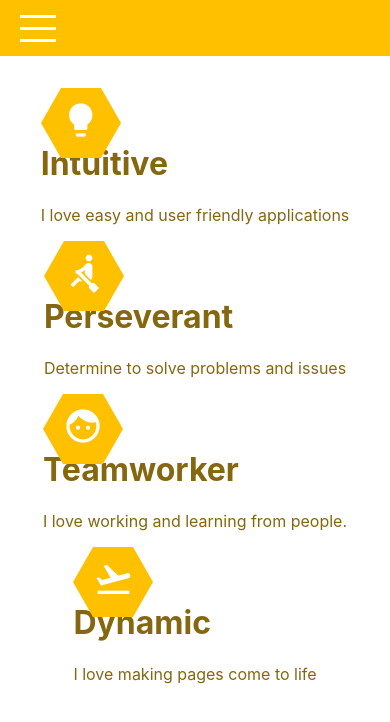
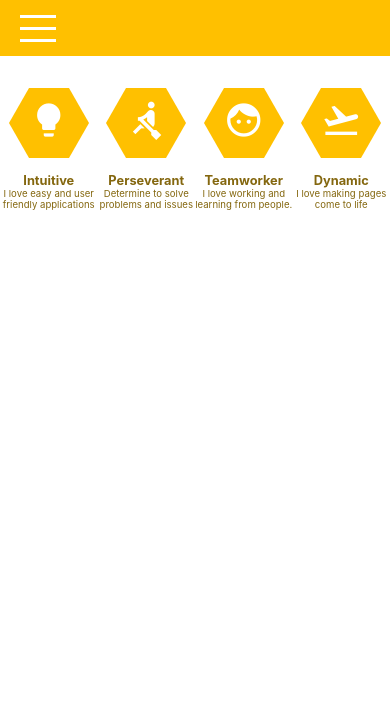
Before and after one commit to yidah/react-cv, a React (Create React App) app: page /about in a window 390 px wide. Shown: the top 722 px of the page. Built offline with nearby package versions, Linux system fonts and the light colour scheme.

Commit message:
Added Softskill description for mobile

```diff
--- a/src/components/About/SoftSkills/SoftSkills.module.css
+++ b/src/components/About/SoftSkills/SoftSkills.module.css
@@ -48,6 +48,30 @@
     top:0.75rem;
 }
 
+.SoftSkill {
+    display: flex;
+    flex-direction: column;
+    align-items: center;
+    width: 25%;
+}
+
+.SoftSkillDescription {
+    display: flex;
+    flex-direction: column;
+    align-items: center;
+    padding-top: 50px;
+}
+
+.SoftSkillDescription h1, p {
+    text-align: center;
+    margin:0;
+    font-size: 0.6rem;
+}
+
+.SoftSkillDescription h1{
+    font-size: 0.8rem;
+}
+
 /* Greater than 640 */
 @media(min-width:40rem){
 
@@ -88,26 +112,13 @@
         top:1.5rem;
     }
 
-
-
-    .SoftSkill {
-        display: flex;
-        flex-direction: column;
-        align-items: center;
-        width: 25%;
-    }
-
     .SoftSkillDescription {
-        display: flex;
-        flex-direction: column;
-        align-items: center;
         padding-top: 90px;
 
     }
 
     .SoftSkillDescription h1, p {
-        text-align: center;
-        margin:0;
+        font-size: 1rem;
     }
 
     .SoftSkillDescription h1{
```
Also changed, not shown: 1 other file (tests, documents, lock files or other folders).
